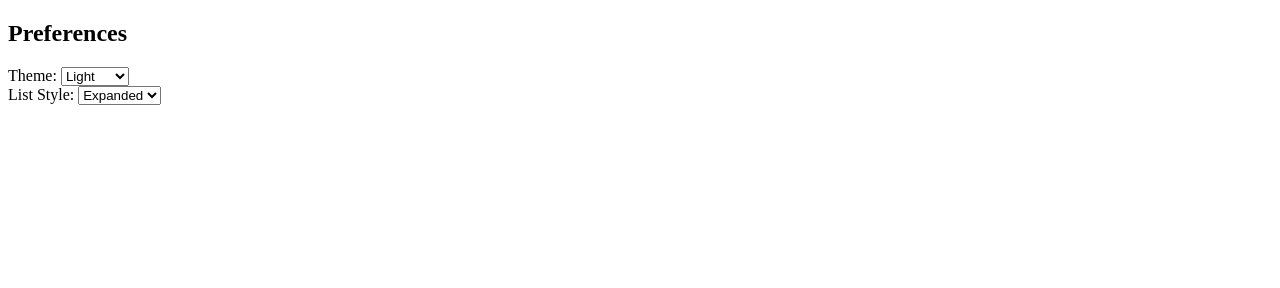
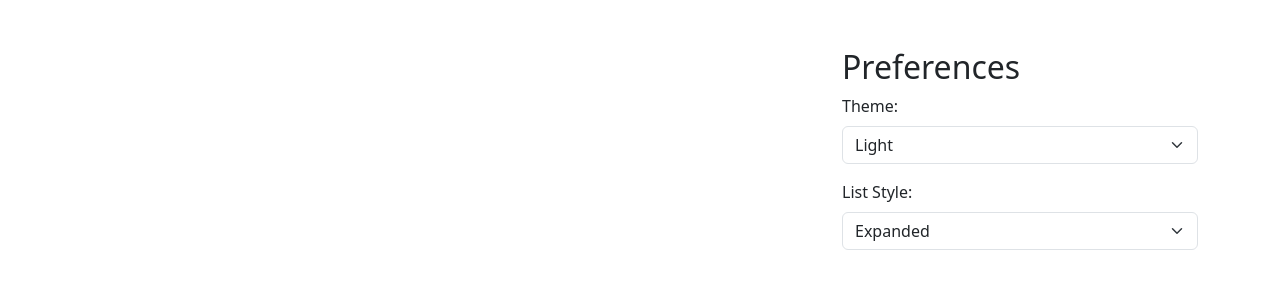
Before and after one commit to Akin0046/mtm6302-persistent-preferences-akin0046, a plain HTML site: page index.html in a window 1280 px wide. Drawn offline with nearby package versions, Linux system fonts and the light colour scheme.

Commit message:
updates html

```diff
--- a/index.html
+++ b/index.html
@@ -5,24 +5,32 @@
     <meta name="viewport" content="width=device-width, initial-scale=1.0">
     <title>Persistent Preferences</title>
     <link rel="stylesheet" href="main.css">
+    <!-- Bootstrap  -->
+    <link href="https://cdn.jsdelivr.net/npm/bootstrap@5.3.0/dist/css/bootstrap.min.css" rel="stylesheet">
+
 </head>
 <body>
-    <div class="container">
-        <div id="list-container" class="list">
+    <div class="container mt-5">
+        <div class="row">
+            <div class="col-md-8">
+                <div id="list-container" class="list-group">
+                    <!-- List items  -->
                 </div>
+            </div>
+            <div class="col-md-4">
                 <div class="preferences-panel">
                     <h2>Preferences</h2>
-            <div class="preference-option">
-                <label for="theme-selector">Theme:</label>
-                <select id="theme-selector">
+                    <div class="mb-3">
+                        <label for="theme-selector" class="form-label">Theme:</label>
+                        <select id="theme-selector" class="form-select">
                             <option value="light">Light</option>
                             <option value="dark">Dark</option>
                             <option value="colorful">Colorful</option>
                         </select>
                     </div>
-            <div class="preference-option">
-                <label for="list-style-selector">List Style:</label>
-                <select id="list-style-selector">
+                    <div class="mb-3">
+                        <label for="list-style-selector" class="form-label">List Style:</label>
+                        <select id="list-style-selector" class="form-select">
                             <option value="expanded">Expanded</option>
                             <option value="compact">Compact</option>
                             <option value="grid">Grid</option>
@@ -30,6 +38,12 @@
                     </div>
                 </div>
             </div>
+        </div>
+    </div>
+
+    <!-- Bootstrap  -->
+    <script src="https://cdn.jsdelivr.net/npm/bootstrap@5.3.0/dist/js/bootstrap.bundle.min.js"></script>
+
     <script src="script.js"></script>
 </body>
 </html>
```
Lines whose indentation alone changed are shown as unchanged.
